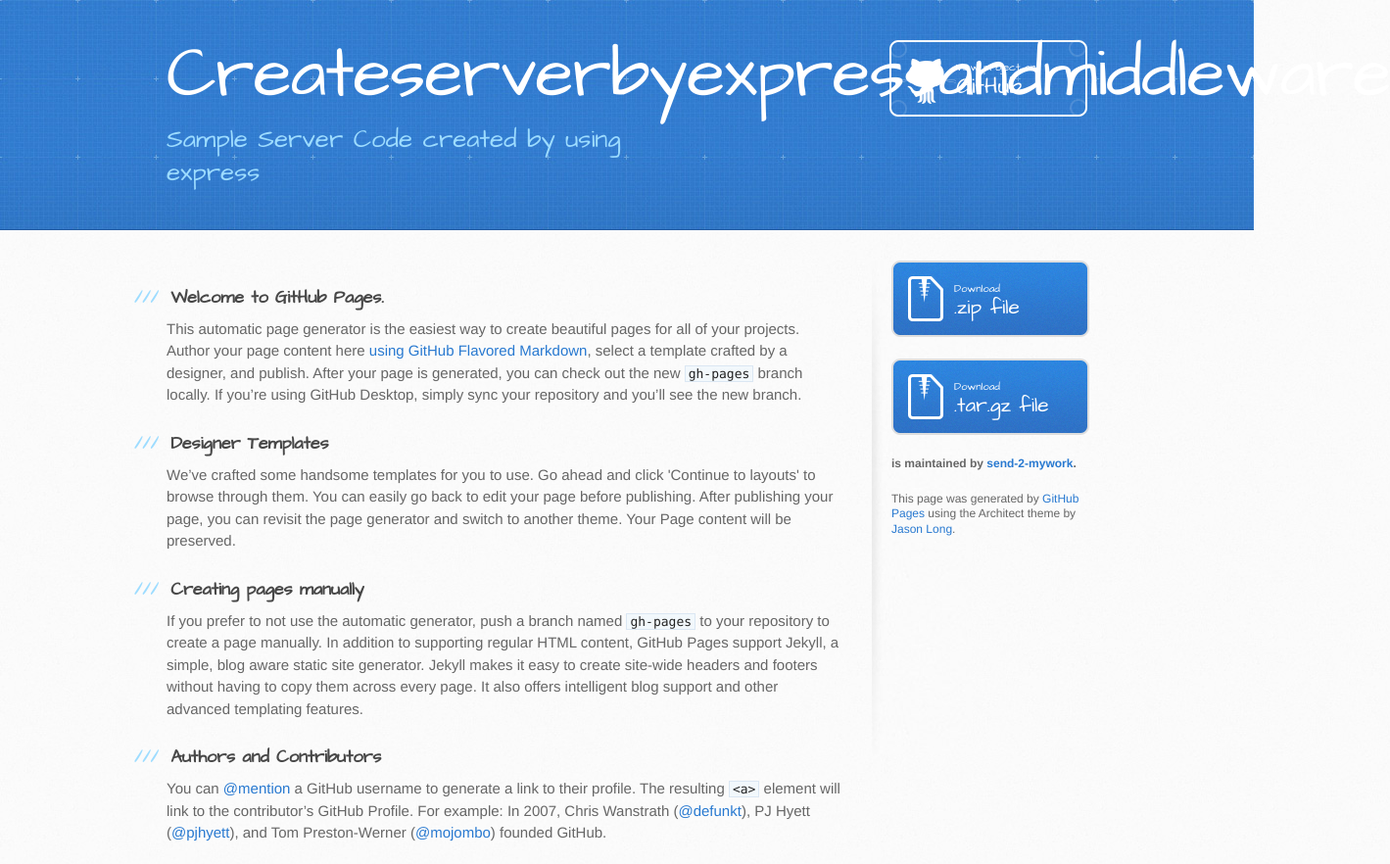
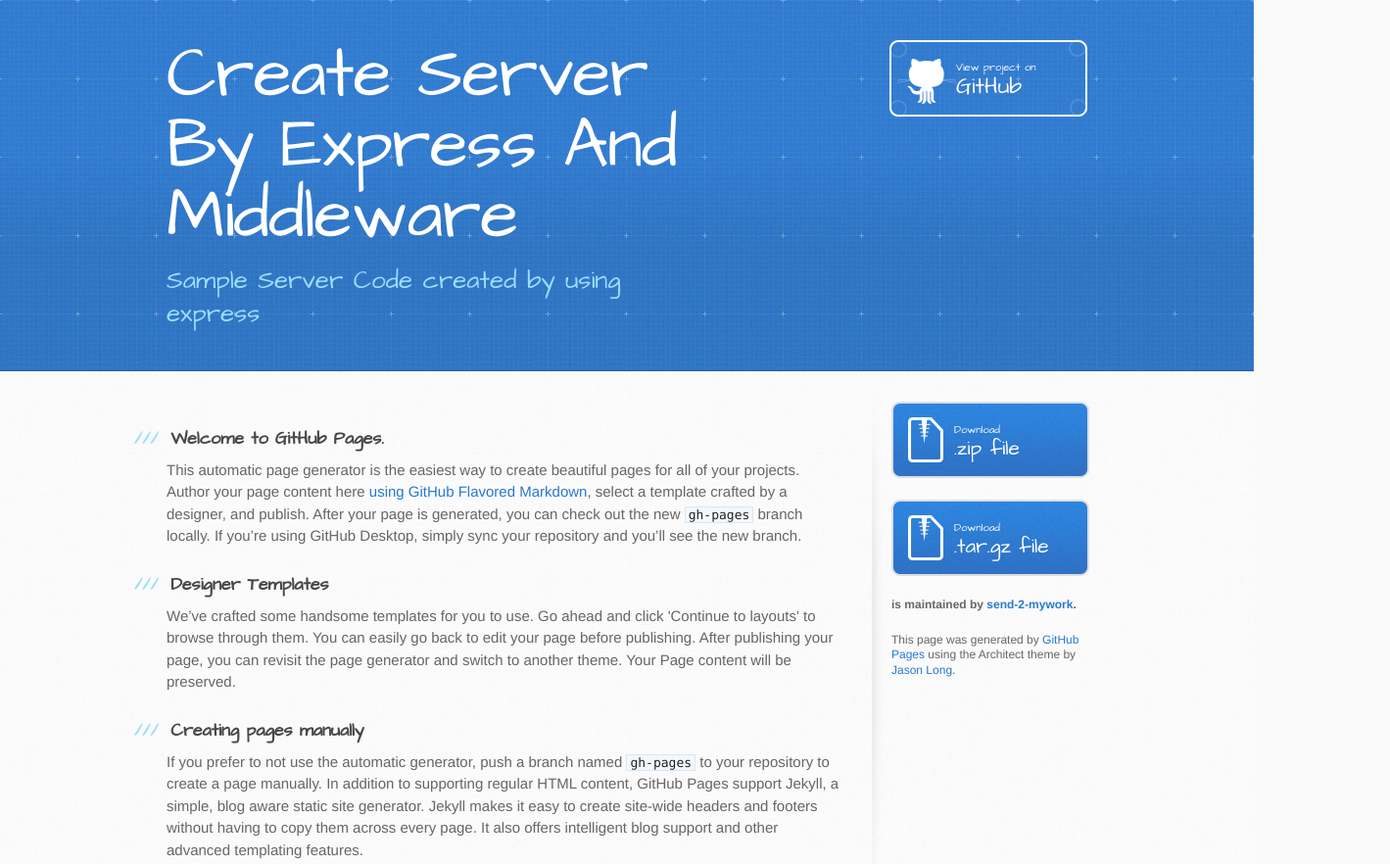
Before and after one commit to send-2-mywork/createServerByExpressAndMiddleware, a website: page index.html in a window 1280 px wide. Shown: the top 882 px of the page at 98% size, 1419 px wide, since content can reach past the window. Drawn offline with Linux system fonts and the light colour scheme.

Commit message:
Break the title
Break the title

```diff
--- a/index.html
+++ b/index.html
@@ -19,7 +19,7 @@
   <body>
     <header>
       <div class="inner">
-        <h1>Createserverbyexpressandmiddleware</h1>
+        <h1>Create Server By Express And Middleware</h1>
         <h2>Sample Server Code created by using express</h2>
         <a href="https://github.com/send-2-mywork/createServerByExpressAndMiddleware" class="button"><small>View project on</small> GitHub</a>
       </div>
```
